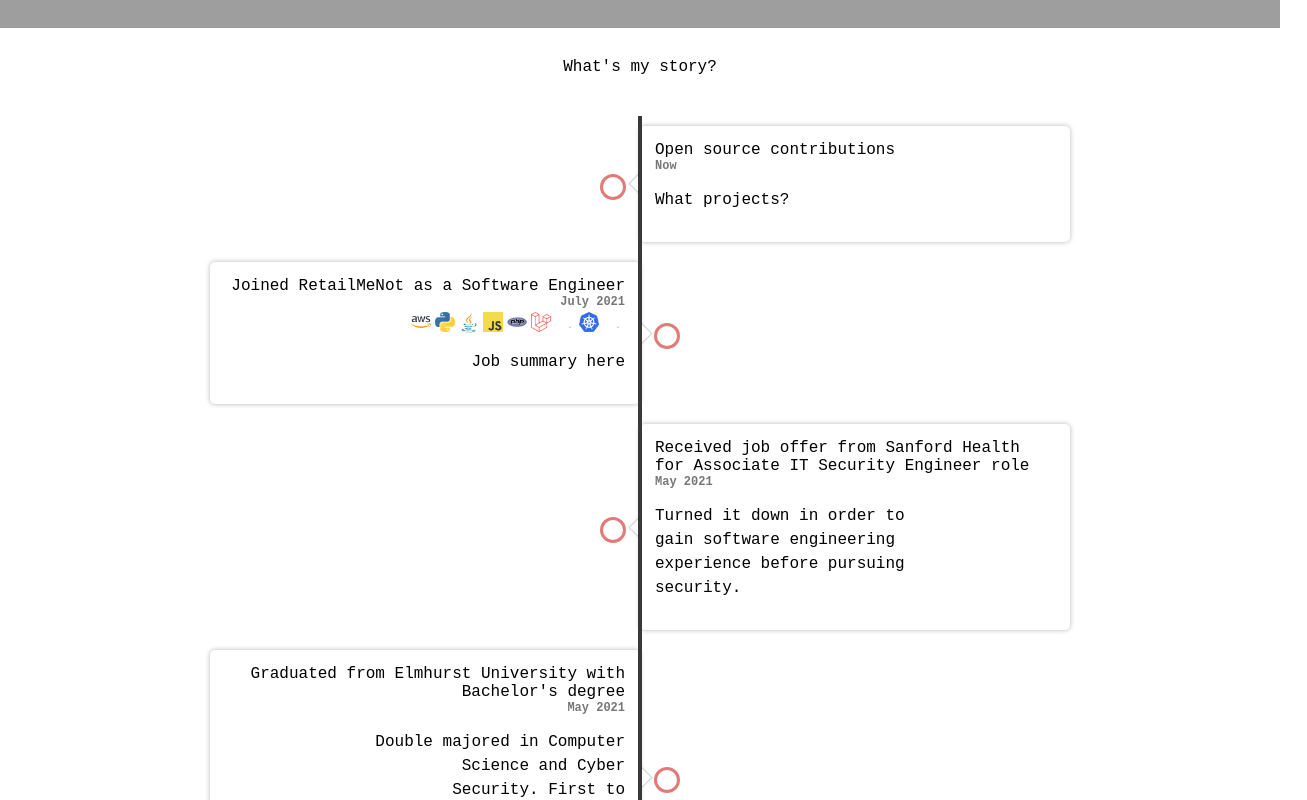
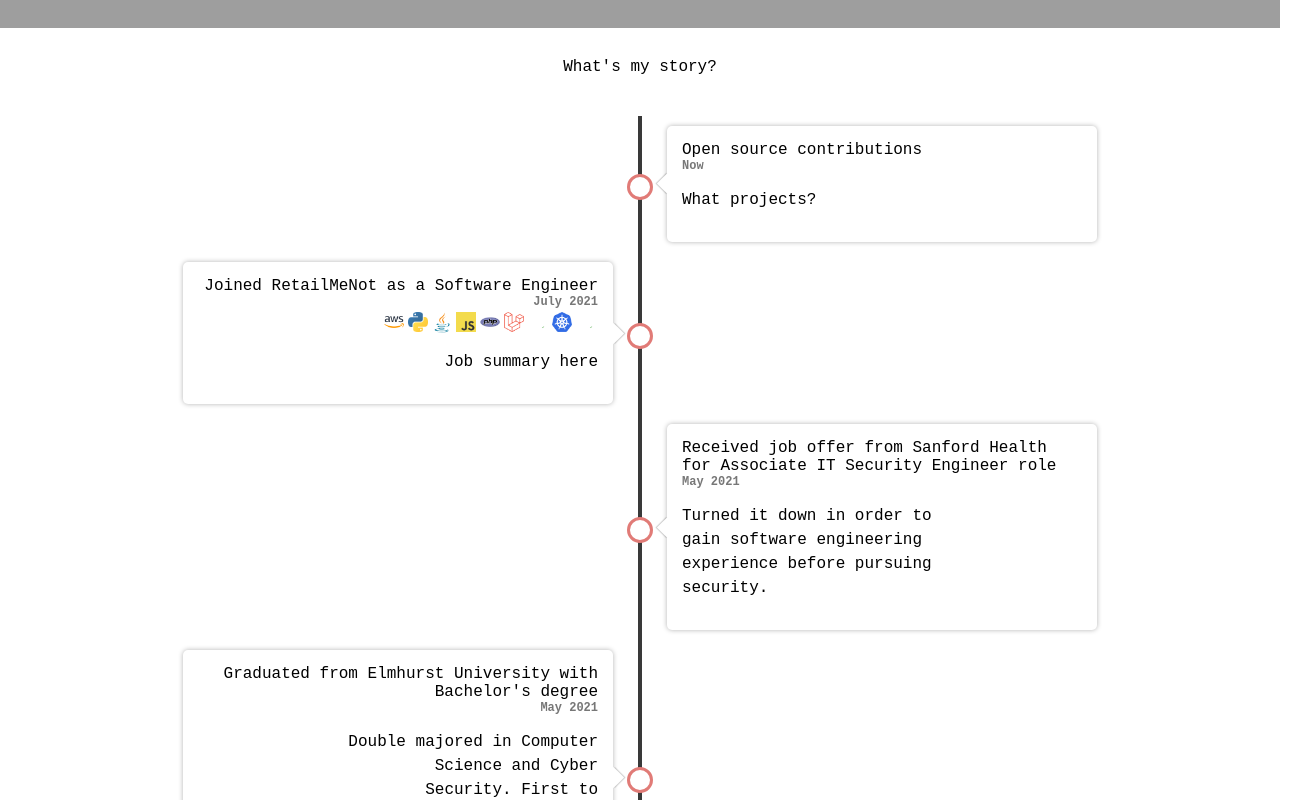
Before and after one commit to jvkus/github-page, a React (Create React App) app: page / in a window 1280 px wide. Shown: the part 800-1600 px from the top of the page, 1307 px wide, since content can reach past the window. Built offline with nearby package versions, Linux system fonts and the light colour scheme; grey boxes are pictures that could not be loaded; a web font is replaced by a local one.

Commit message:
fix: fix timeline alignment

```diff
--- a/src/components/Timeline.css
+++ b/src/components/Timeline.css
@@ -17,17 +17,19 @@
 .timeline-item {
     display: flex;
     justify-content: flex-end;
-    padding-right: 30px;
+    margin-right: 30px;
     position: relative;
     margin: 10px 0;
     width: 50%;
+    right: 27px;
 }
 
 .timeline-item:nth-child(odd) {
     align-self: flex-end;
     justify-content: flex-start;
-    padding-left: 30px;
-    padding-right: 0;
+    margin-left: 30px;
+    margin-right: 0;
+    left: 27px;
 }
 
 .timeline-item-content {
```
